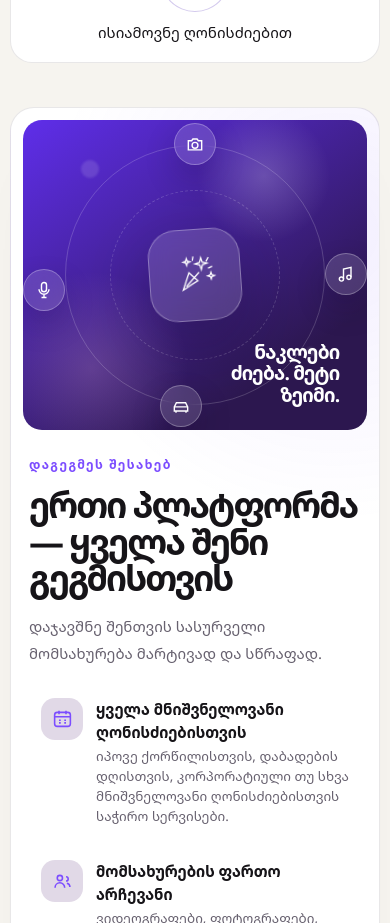
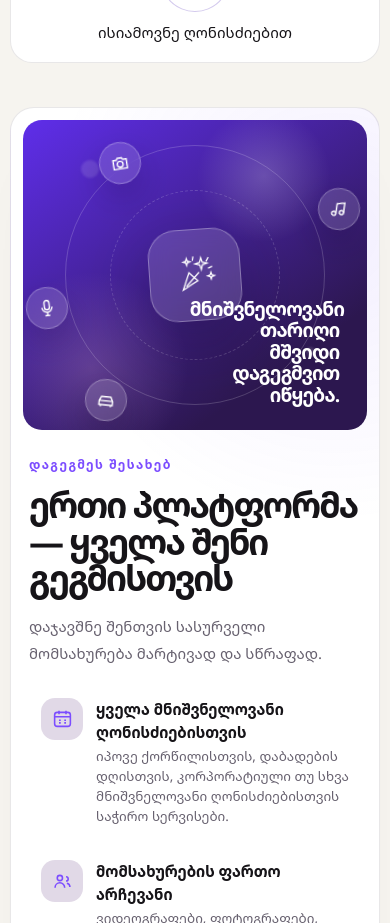
Before and after one commit to Dtsertsvadze/dagegme-front, a React (Vite) app: page / in a window 390 px wide. Shown: the part 1520-2443 px from the top of the page. Built offline with nearby package versions, Linux system fonts and the light colour scheme; no server answers.

Commit message:
Align English copy with Georgian content

```diff
--- a/src/content/site-copy.js
+++ b/src/content/site-copy.js
@@ -32,46 +32,46 @@ export const siteCopy = {
       nextPhoto: "Next photo",
     },
     heroTitleTop: "Plan your ideal",
-    heroTitleAccent: "wedding beautifully",
+    heroTitleAccent: "celebration with ease",
     heroText:
-      "Find photographers, videographers, halls, bands, and trusted professionals for your special day.",
+      "Find a photographer, videographer, band, and other professionals for your event.",
     processTitle: "How it works",
     processSteps: [
-      { icon: "search", title: "Find the service you need" },
-      { icon: "shortlist", title: "Compare professionals" },
-      { icon: "chat", title: "Message and choose easily" },
+      { icon: "search", title: "Choose a category" },
+      { icon: "shortlist", title: "Find professionals and make your choice" },
+      { icon: "chat", title: "Contact us and book +995 551 28 84 83" },
       { icon: "celebrate", title: "Enjoy your event" },
     ],
     about: {
       eyebrow: "About Dagegme",
-      title: "A beautiful celebration starts with a calmer way to plan",
-      text: "Dagegme brings the people, places, and details behind a memorable event into one thoughtful space. Explore at your own pace, save what feels right, and build a celebration that truly feels like yours.",
-      statement: "Less searching. More celebrating.",
+      title: "One platform — for all your plans",
+      text: "Book the service you want easily and quickly.",
+      statement: "Every important date begins with stress-free planning.",
       values: [
         {
-          icon: "people",
-          title: "Inspiring professionals",
-          text: "Discover talented people across every essential category.",
+          icon: "calendar",
+          title: "For every important event",
+          text: "Find the services you need for a wedding, birthday, corporate event, or any other important occasion.",
         },
         {
-          icon: "place",
-          title: "Everything in one place",
-          text: "Keep your options close and your planning beautifully simple.",
+          icon: "people",
+          title: "A wide range of services",
+          text: "Videographers, photographers, bands, DJs, presenters, podcast recording, and photo shoots.",
         },
         {
-          icon: "heart",
-          title: "Made for your day",
-          text: "Choose the details that match your story, taste, and vision.",
+          icon: "car",
+          title: "Car rental",
+          text: "Rent a car for your celebration quickly and easily through the same platform.",
         },
       ],
     },
     contact: {
       eyebrow: "Contact",
-      title: "Let’s talk about your celebration",
+      title: "Contact us to plan your celebration",
     },
     footer: {
       tagline:
-        "A thoughtful place to discover the people and details behind your most meaningful celebrations.",
+        "One place where every idea becomes reality, simply and quickly. Find and book everything you need for your perfect day.",
       navigationLabel: "Explore",
       links: [
         { label: "Categories", href: "/#categories" },
@@ -79,15 +79,14 @@ export const siteCopy = {
         { label: "About us", href: "/#about" },
       ],
       calloutTitle: "Your celebration starts here",
-      calloutText:
-        "Find the right professionals and keep every favorite close.",
-      calloutAction: "Explore categories",
-      note: "Made for moments worth remembering.",
+      calloutText: "Find the professionals you want and save all your favorites.",
+      calloutAction: "View categories",
+      note: "Created for unforgettable moments.",
     },
     professionals: {
-      eyebrow: "Explore the community",
+      eyebrow: "Discover our space",
       title: "Everything you need, all in one place",
-      text: "Browse every professional and service by category. Swipe through each collection, save your favorites, and shape the celebration you have in mind.",
+      text: "Browse all professionals and services by category. Swipe through the collections, save your favorites, and create the celebration you want.",
       loading: "Loading professionals...",
       error:
         "We could not load the professionals right now. Please try again shortly.",
@@ -102,11 +101,11 @@ export const siteCopy = {
       },
       categoryPage: {
         back: "All professionals",
-        subtitle: "Explore every option and save the ones that feel right.",
+        subtitle: "Browse every option and save your favorites.",
         cityLabel: "Filter by city",
         allCities: "All cities",
         results: "{count} results",
-        empty: "No professionals match this city yet.",
+        empty: "No professionals have been found in this city yet.",
       },
     },
   },
@@ -157,7 +156,7 @@ export const siteCopy = {
       eyebrow: "დაგეგმეს შესახებ",
       title: "ერთი პლატფორმა — ყველა შენი გეგმისთვის",
       text: "დაჯავშნე შენთვის სასურველი მომსახურება მარტივად და სწრაფად.",
-      statement: "ნაკლები ძიება. მეტი ზეიმი.",
+      statement: "მნიშვნელოვანი თარიღი მშვიდი დაგეგმვით იწყება.",
       values: [
         {
           icon: "calendar",
--- a/src/styles/components/home-sections.css
+++ b/src/styles/components/home-sections.css
@@ -594,25 +594,35 @@
 }
 
 .about-section__orbit-icon--top {
-  top: 8%;
-  left: 50%;
-  transform: translateX(-50%);
+  top: 12%;
+  left: 28%;
+  width: 52px;
+  height: 52px;
+  transform: rotate(-9deg);
 }
 
 .about-section__orbit-icon--right {
-  top: 43%;
-  right: 7%;
+  top: 25%;
+  right: 8%;
+  width: 44px;
+  height: 44px;
+  transform: rotate(8deg);
 }
 
 .about-section__orbit-icon--left {
-  top: 48%;
-  left: 7%;
+  top: 57%;
+  left: 9%;
+  width: 46px;
+  height: 46px;
+  transform: rotate(-7deg);
 }
 
 .about-section__orbit-icon--bottom {
-  bottom: 7%;
-  left: 46%;
-  transform: translateX(-50%);
+  bottom: 10%;
+  left: 31%;
+  width: 50px;
+  height: 50px;
+  transform: rotate(6deg);
 }
 
 .about-section__statement {
@@ -620,7 +630,7 @@
   z-index: 2;
   right: 8%;
   bottom: 8%;
-  max-width: 12ch;
+  max-width: 13ch;
   margin: 0;
   font-size: clamp(1.2rem, 2vw, 1.7rem);
   font-weight: 700;
@@ -948,19 +958,23 @@
   }
 
   .about-section__orbit-icon--top {
-    top: 1%;
+    top: 7%;
+    left: 22%;
   }
 
   .about-section__orbit-icon--right {
-    right: 0;
+    top: 22%;
+    right: 2%;
   }
 
   .about-section__orbit-icon--left {
-    left: 0;
+    top: 54%;
+    left: 1%;
   }
 
   .about-section__orbit-icon--bottom {
-    bottom: 1%;
+    bottom: 3%;
+    left: 18%;
   }
 
   .about-section__content {
```
